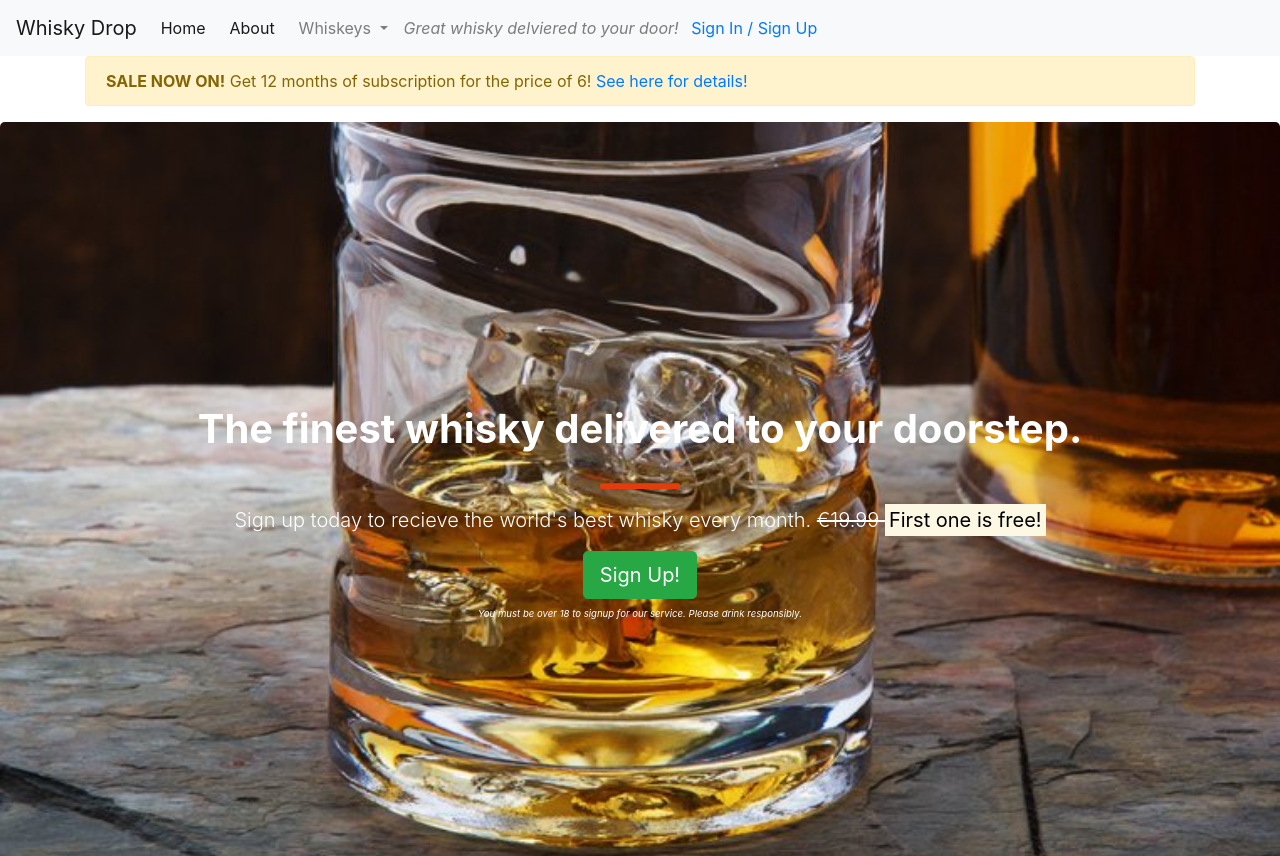
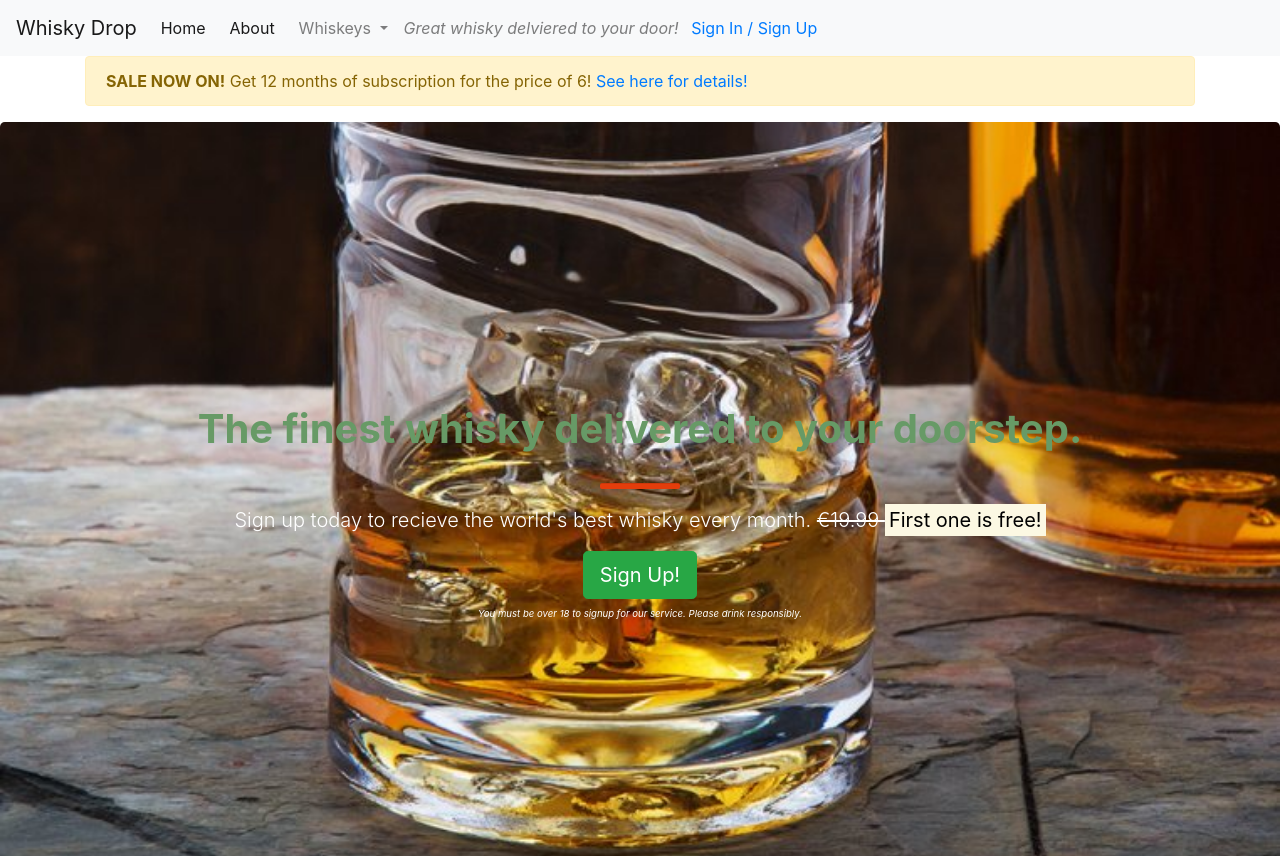
Before and after one commit to TriZanf/bootstrap4, a plain HTML site: page index.html in a window 1280 px wide. Shown: the top 856 px of the page. Drawn offline with nearby package versions, Linux system fonts and the light colour scheme.

Commit message:
color of the header for the jumbotron was changed to green

```diff
--- a/css/style.css
+++ b/css/style.css
@@ -29,7 +29,7 @@ font-family: 'Roboto', sans-serif;
 }
 
 .jumbotron-header {
-    color: white;
+    color: #679a66;
     font-weight: bold;
     margin-bottom: 30px;
 }
```
